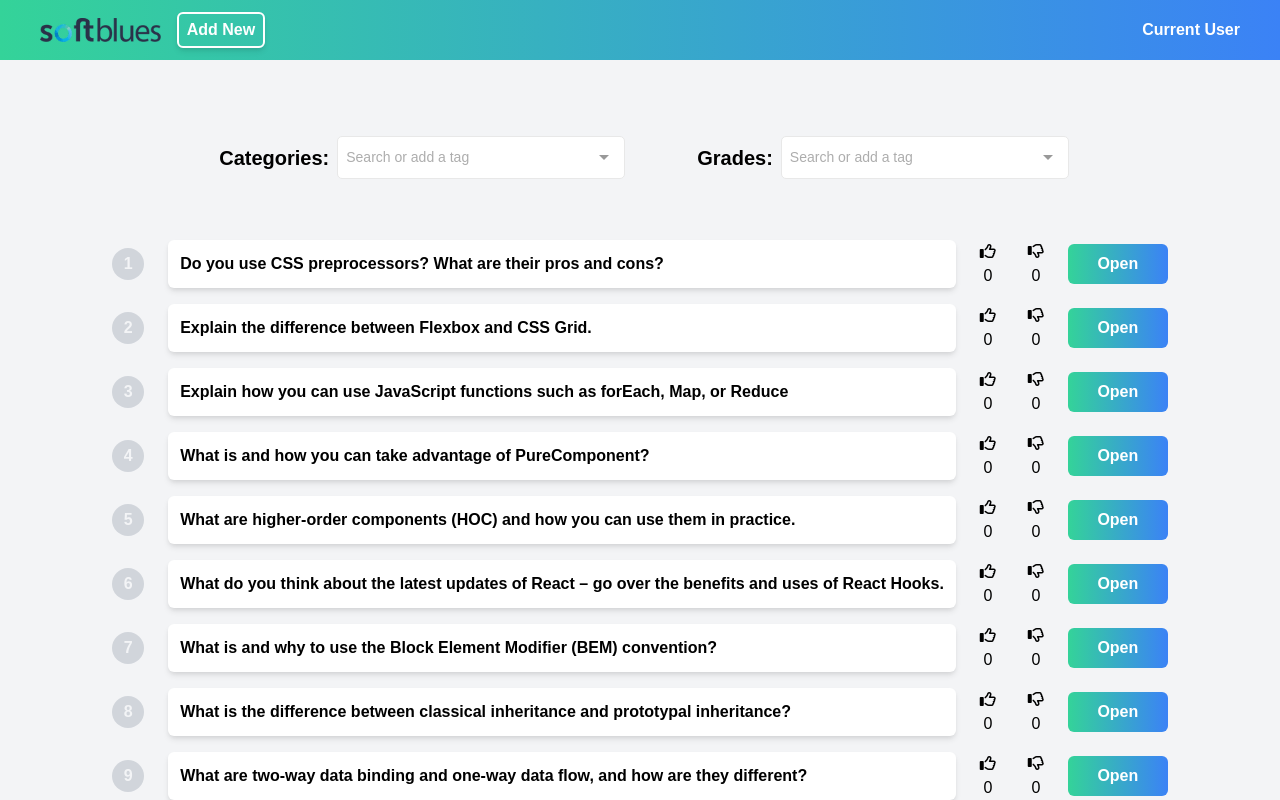
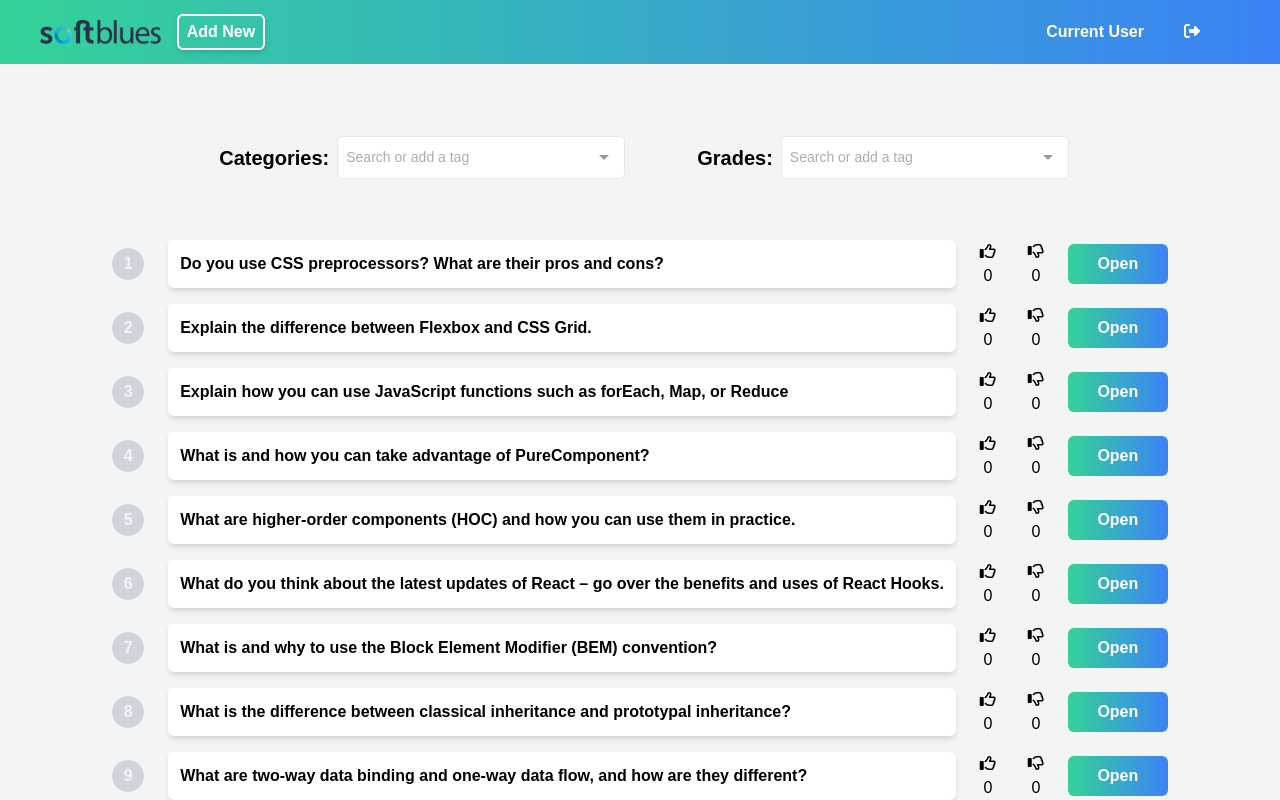
Before and after one commit to ChrystynaBohdan/InterVue, a Vue app: page /login in a window 1280 px wide. Both pictures are taken after typing "Sample", "Sample123" into the empty fields and a click on the button "Submit". Shown: the top 800 px of the page. Built offline with nearby package versions, Linux system fonts and the light colour scheme; a web font is replaced by a local one.

Commit message:
header height fixed & logout added

```diff
--- a/src/components/Header.vue
+++ b/src/components/Header.vue
@@ -14,6 +14,7 @@
       bg-gradient-to-r
       from-green-400
       to-blue-500
+      h-16
     "
   >
     <div class="flex gap-x-4 items-center">
@@ -22,6 +23,7 @@
       </router-link>
       <div>
         <router-link
+          v-if="isLogged"
           to="/addnew"
           tag="button"
           class="
@@ -42,17 +44,47 @@
         </router-link>
       </div>
     </div>
-    <div
-      class="hover:text-black leading-normal cursor-pointer text-white font-bold transition duration-500 ease-in-out"
-    >
-      Current User
+    <div>
+      <div
+        v-if="isLogged"
+        class="
+          hover:text-black
+          leading-normal
+          cursor-pointer
+          text-white
+          font-bold
+          transition
+          duration-500
+          ease-in-out
+          inline-block
+        "
+      >
+        Current User
+      </div>
+       <i v-if="isLogged" v-on:click="handleLogOut" class="fas fa-sign-out-alt text-white mx-10 cursor-pointer"></i>
     </div>
   </div>
 </template>
 
 <script>
+import { mapGetters, mapActions } from "vuex";
+import router from "../router";
+
 export default {
   name: "Header",
+
+  computed: { ...mapGetters(["isLogged"]) },
+
+  methods: {
+    ...mapActions(["logOut"]),
+
+    handleLogOut() {
+      console.log('logging out')
+      this.logOut();
+      router.replace("/login");
+    }
+  }
+
 };
 </script>
 
--- a/src/store/index.js
+++ b/src/store/index.js
@@ -102,10 +102,17 @@ export default new Vuex.Store({
     checkLogin({ commit }) {
       console.log('bravo, you are logged in');
       commit('handleLogin', true);
+    },
+
+    logOut({ commit }) {
+      console.log('you have logged out');
+      commit('loggingOut', false)
     }
+
   },
 
   mutations: {
     handleLogin: (state, isLogged) => (state.isLogged = isLogged),
+    loggingOut: (state, logOut) => (state.isLogged = logOut),
   },
 });
```
